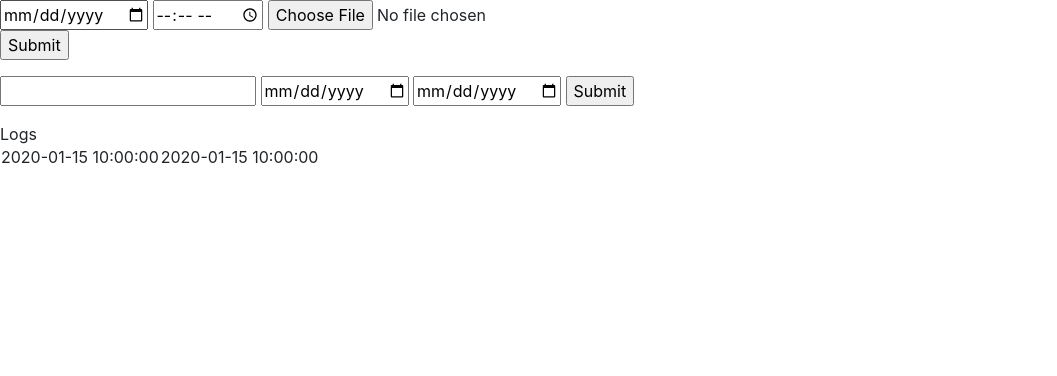
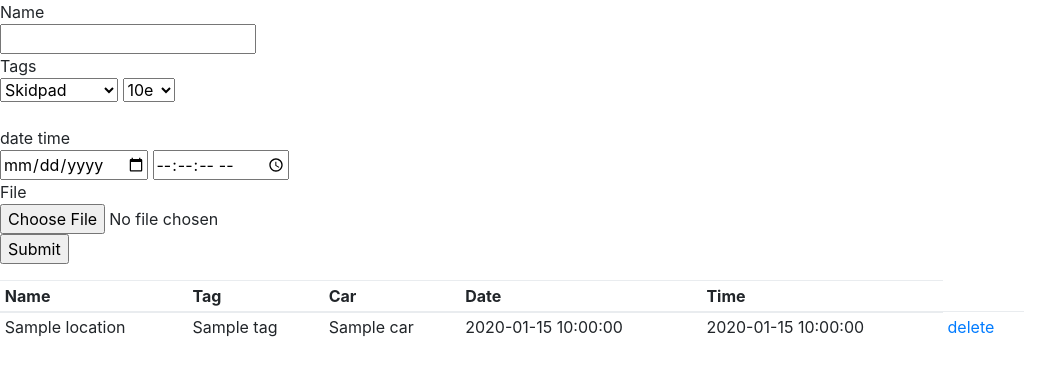
Before and after one commit to PoCyfr/Logs-Database, a Flask app: template templates/form.html in a window 1280 px wide. Shown: the top 376 px of the page, without its empty margins (0-1057 px from the left). Run offline with Flask 3, Linux system fonts and the light colour scheme; the template is opened without the code that fills it: most values are stand-ins (such as "Sample title", 1, 10 or a date in 2020); parts of the project's set-up code (start-up, migrations or seed data) failed here and were passed over; some libraries are stand-ins or nearby versions.

Commit message:
Add files via upload

```diff
--- a/static/showLogsStyle.css
+++ b/static/showLogsStyle.css
@@ -15,6 +15,17 @@
     font-size: 150%;
 }
 
+.page-link {
+    position: relative;
+    display: block;
+    padding: .5rem .75rem;
+    margin-left: -1px;
+    line-height: 1.25;
+    color: #007bff;
+    background-color: #fff;
+    border: 1px solid #ddd;
+}
+
 .pagination {
     margin: 0 auto;
 }
--- a/templates/form.html
+++ b/templates/form.html
@@ -7,27 +7,53 @@
   <body>
 
     <form action="/" method="post" enctype = "multipart/form-data">
+
+      <div>Name</div>
+      <input type="text" name="name"><br>
+      <div>Tags</div>
+      <select name="tags">
+        <option value="Skidpad">Skidpad</option>
+        <option value="Acceleration">Acceleration</option>
+        <option value="Autocross">Autocross</option>
+        <option value="Endurance">Endurance</option>
+        <option value="Tests">Tests</option>
+      </select>
+      <select name="car">
+        <option value="10">10e</option>
+        <option value="09">09e</option>
+        <option value="08">08e</option>
+      </select>
+      <br><br>
+      <div>date time</div>
+
       <input type="date" name="date">
-      <input type="time" name="time">
+      <input type="time" name="time" step="1">
+      <br>
+      <div>File</div>
       <input type="file" name="file" autocomplete="off" required><br>
       <input type="submit" value="Submit">
     </form>
 
-    <form action="{{ url_for('search') }}" method="post">
-      <input type="number" name="search" min="1">
-      <input type="date" name="date1">
-      <input type="date" name="date2">
-      <input type="submit" value="Submit">
-    </form>
-
-
-    <h>Logs</h>
-    <table>
+    <table class="table table-hover table-sm">
+      <thead>
+        <tr>
+          <th >Name</th>
+          <th >Tag</th>
+          <th >Car</th>
+          <th >Date</th>
+          <th >Time</th>
+        </tr>
+     </thead>
     {% for location in locations %}
-      <tr onclick="location.href += 'id:{{ location.id }}';">
-
+      <tr onclick="location.href = '{{ url_for('show_logs_by_id', id=location.id) }}';">
+        <td>{{ location.name }}</td>
+        <td>{{ location.tag }}</td>
+        <td>{{ location.car }}</td>
         <td>{{ location.date }}</td>
         <td>{{ location.time }}</td>
+        <td>
+          <a href="{{ url_for('delete', id=location.id) }}">delete</a>
+        </td>
       </tr>
     {% endfor %}
     </table>
```
Also changed, not shown: application/models.py (+2 -26 lines), templates/showLogs.html (+24 -6 lines), README.md, 2 other files.
